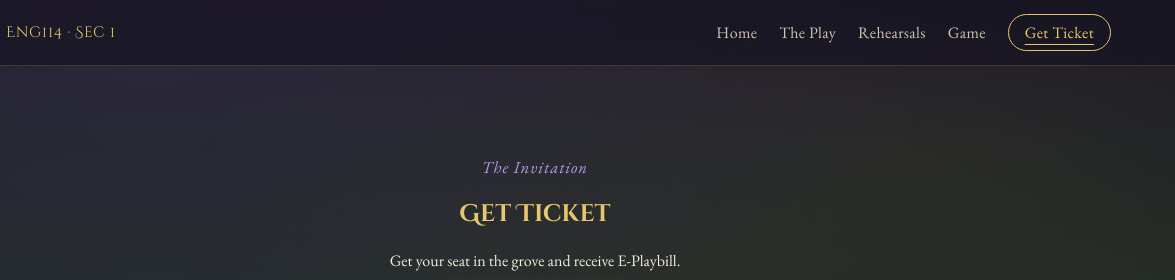
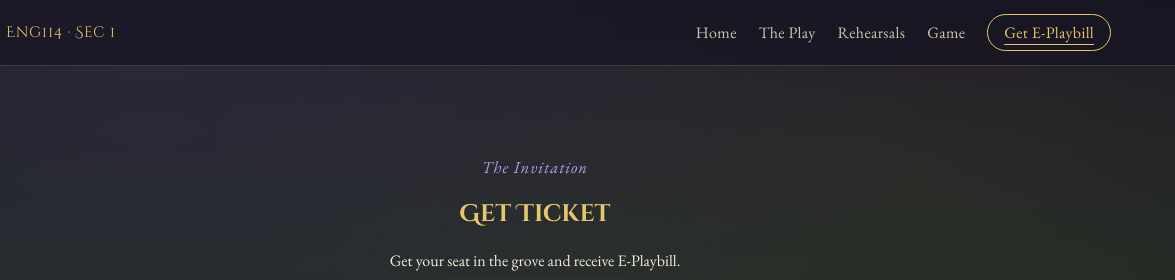
Before and after one commit to SC44R/MSND-Website, a plain HTML site: page ticket.html in a window 1280 px wide. Shown: the top 280 px of the page, 105-1280 px from the left. Drawn offline with nearby package versions, Linux system fonts and the light colour scheme.

Commit message:
Add files via upload

```diff
--- a/ticket.html
+++ b/ticket.html
@@ -27,7 +27,7 @@
     <a href="play.html">The Play</a>
     <a href="gallery.html">Rehearsals</a>
     <a href="game.html">Game</a>
-    <a href="ticket.html" class="nav-cta is-active">Get Ticket</a>
+    <a href="ticket.html" class="nav-cta is-active">Get E-Playbill</a>
   </nav>
 </header>
 
```
